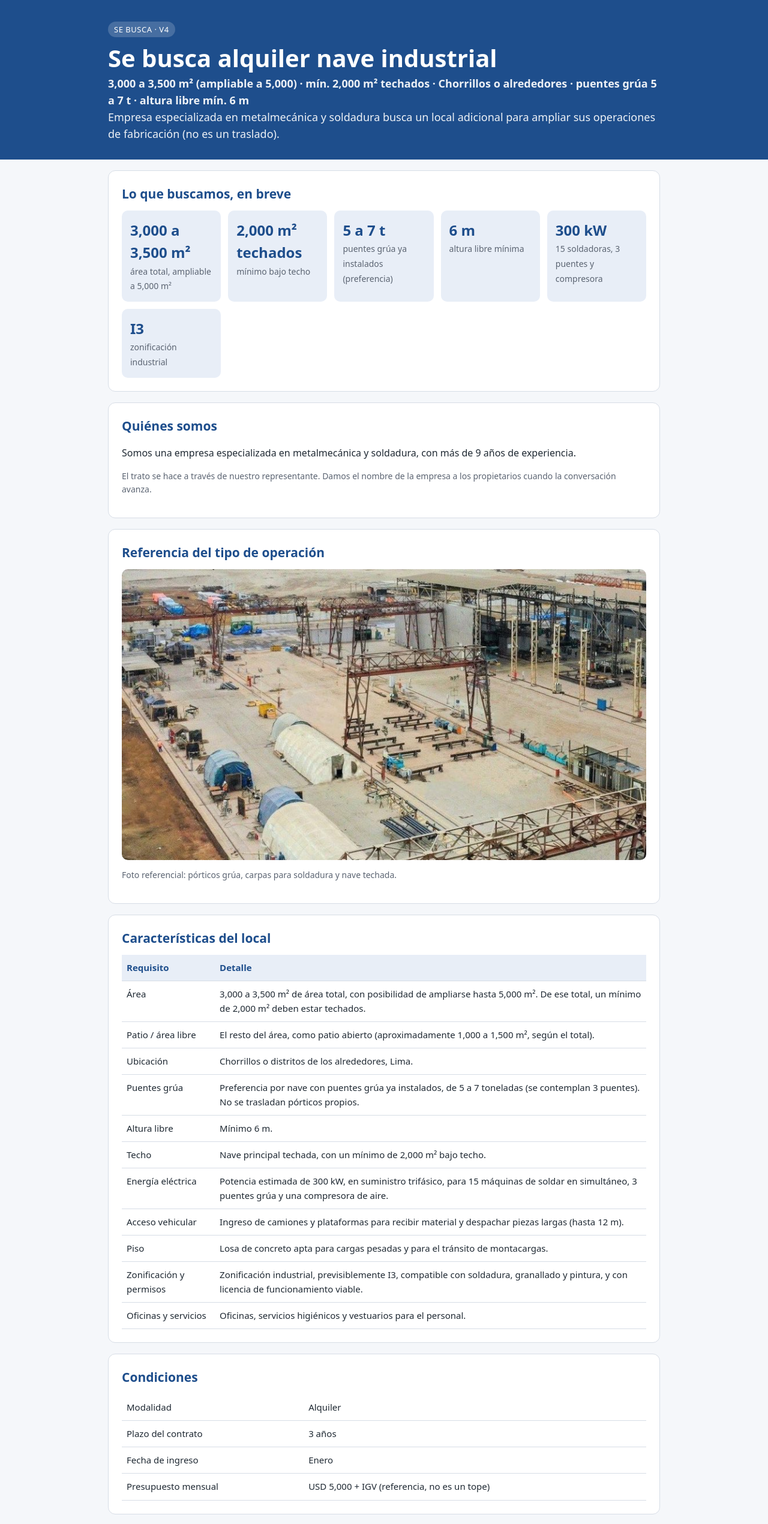
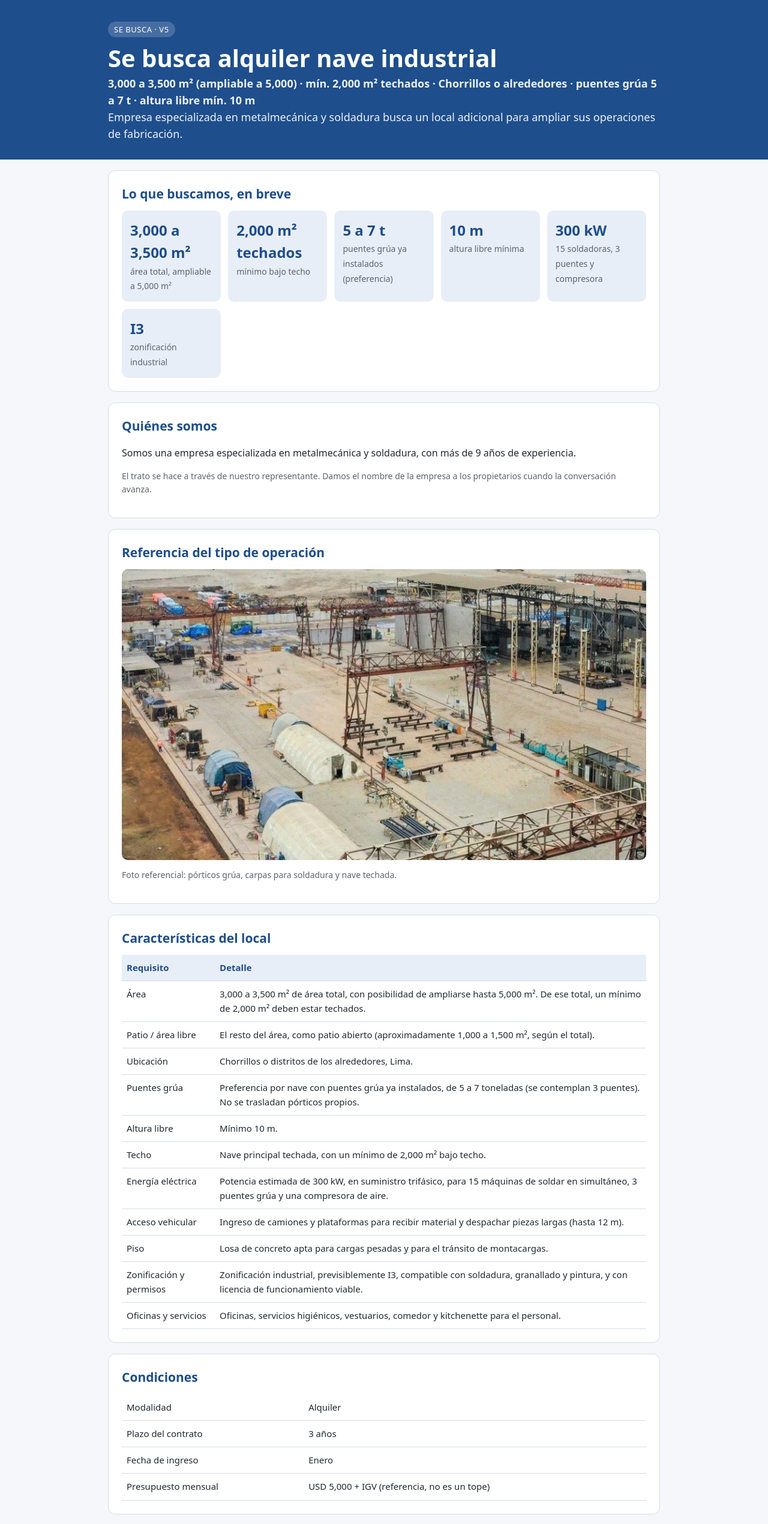
Before and after one commit to giancarlo-marcador/busqueda-nave-3000m2, a plain HTML site: page index.html in a window 1280 px wide. Shown: the top 2541 px of the page at 60% size. Drawn offline with Linux system fonts and the light colour scheme.

Commit message:
V5: quita la mención de traslado, sube la altura libre a 10 m y añade comedor y kitchenette

```diff
--- a/index.html
+++ b/index.html
@@ -3,7 +3,7 @@
 <head>
 <meta charset="utf-8">
 <meta name="viewport" content="width=device-width, initial-scale=1">
-<title>Se busca alquiler nave industrial – Chorrillos o alrededores (V4)</title>
+<title>Se busca alquiler nave industrial – Chorrillos o alrededores (V5)</title>
 <style>
 :root{--azul:#1e4e8c;--azul2:#e8eef7;--gris:#5b6472;--amar:#fff3c4;--borde:#d7dde6}
 *{box-sizing:border-box}
@@ -42,10 +42,10 @@ footer{text-align:center;font-size:13px;color:var(--gris);padding:20px}
 </head>
 <body>
 <header><div class="wrap">
-  <span class="tag">SE BUSCA · V4</span>
+  <span class="tag">SE BUSCA · V5</span>
   <h1>Se busca alquiler nave industrial</h1>
-  <p><strong>3,000 a 3,500 m² (ampliable a 5,000) · mín. 2,000 m² techados · Chorrillos o alrededores · puentes grúa 5 a 7 t · altura libre mín. 6 m</strong></p>
-  <p>Empresa especializada en metalmecánica y soldadura busca un local adicional para ampliar sus operaciones de fabricación (no es un traslado).</p>
+  <p><strong>3,000 a 3,500 m² (ampliable a 5,000) · mín. 2,000 m² techados · Chorrillos o alrededores · puentes grúa 5 a 7 t · altura libre mín. 10 m</strong></p>
+  <p>Empresa especializada en metalmecánica y soldadura busca un local adicional para ampliar sus operaciones de fabricación.</p>
 </div></header>
 
 <main class="wrap">
@@ -56,7 +56,7 @@ footer{text-align:center;font-size:13px;color:var(--gris);padding:20px}
     <div class="kpi"><b>3,000 a 3,500 m²</b><span>área total, ampliable a 5,000 m²</span></div>
     <div class="kpi"><b>2,000 m² techados</b><span>mínimo bajo techo</span></div>
     <div class="kpi"><b>5 a 7 t</b><span>puentes grúa ya instalados (preferencia)</span></div>
-    <div class="kpi"><b>6 m</b><span>altura libre mínima</span></div>
+    <div class="kpi"><b>10 m</b><span>altura libre mínima</span></div>
     <div class="kpi"><b>300 kW</b><span>15 soldadoras, 3 puentes y compresora</span></div>
     <div class="kpi"><b>I3</b><span>zonificación industrial</span></div>
   </div>
@@ -83,13 +83,13 @@ footer{text-align:center;font-size:13px;color:var(--gris);padding:20px}
       <tr><td>Patio / área libre</td><td>El resto del área, como patio abierto (aproximadamente 1,000 a 1,500 m², según el total).</td></tr>
       <tr><td>Ubicación</td><td>Chorrillos o distritos de los alrededores, Lima.</td></tr>
       <tr><td>Puentes grúa</td><td>Preferencia por nave con puentes grúa ya instalados, de 5 a 7 toneladas (se contemplan 3 puentes). No se trasladan pórticos propios.</td></tr>
-      <tr><td>Altura libre</td><td>Mínimo 6 m.</td></tr>
+      <tr><td>Altura libre</td><td>Mínimo 10 m.</td></tr>
       <tr><td>Techo</td><td>Nave principal techada, con un mínimo de 2,000 m² bajo techo.</td></tr>
       <tr><td>Energía eléctrica</td><td>Potencia estimada de 300 kW, en suministro trifásico, para 15 máquinas de soldar en simultáneo, 3 puentes grúa y una compresora de aire.</td></tr>
       <tr><td>Acceso vehicular</td><td>Ingreso de camiones y plataformas para recibir material y despachar piezas largas (hasta 12 m).</td></tr>
       <tr><td>Piso</td><td>Losa de concreto apta para cargas pesadas y para el tránsito de montacargas.</td></tr>
       <tr><td>Zonificación y permisos</td><td>Zonificación industrial, previsiblemente I3, compatible con soldadura, granallado y pintura, y con licencia de funcionamiento viable.</td></tr>
-      <tr><td>Oficinas y servicios</td><td>Oficinas, servicios higiénicos y vestuarios para el personal.</td></tr>
+      <tr><td>Oficinas y servicios</td><td>Oficinas, servicios higiénicos, vestuarios, comedor y kitchenette para el personal.</td></tr>
     </tbody>
   </table>
 </section>
@@ -113,7 +113,7 @@ footer{text-align:center;font-size:13px;color:var(--gris);padding:20px}
 </section>
 
 </main>
-<footer>V4</footer>
+<footer>V5</footer>
 <script>
 /* Recarga automática: si la página cambia, se recarga sola. */
 (function(){
```
